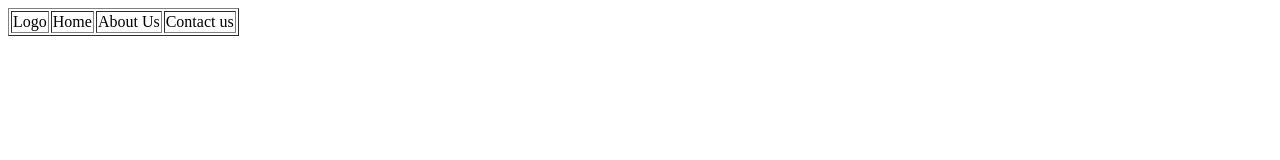
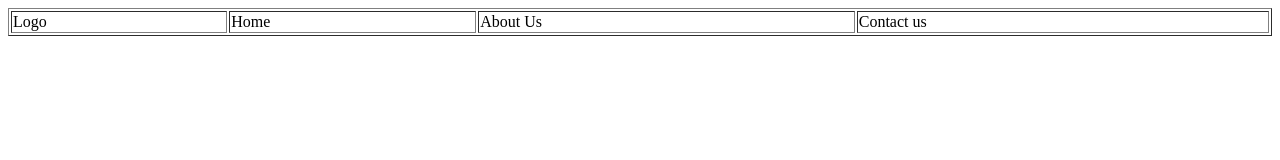
Before and after one commit to akr4747/ak.github.io, a plain HTML site: page home.html in a window 1280 px wide. Drawn offline with Linux system fonts and the light colour scheme.

Commit message:
Update home.html

```diff
--- a/home.html
+++ b/home.html
@@ -2,7 +2,7 @@
 <body>
 <head>
 <title>This is my first page</title>
-<table widt"100%" border="1px">
+<table width="100%" border="1px">
 <tr>
 <td>Logo</td>
 <td>Home</td>
```
